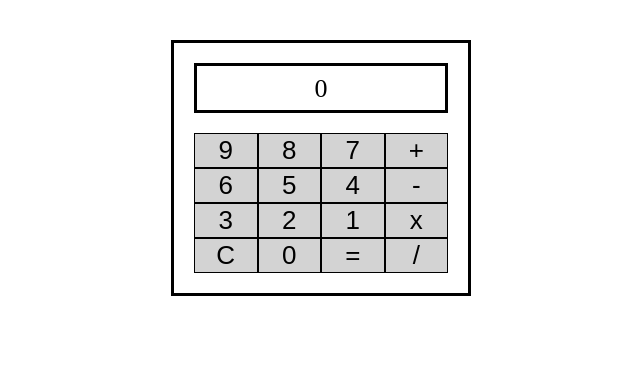
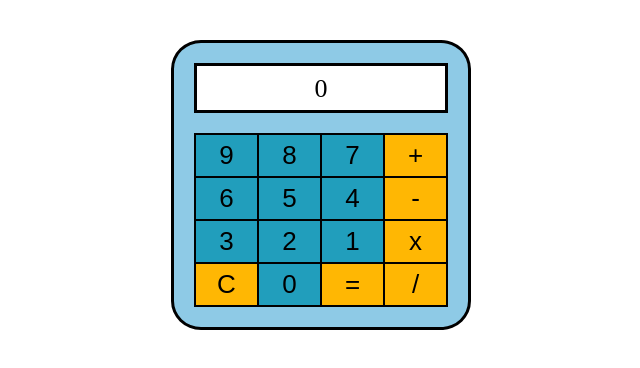
Before and after one commit to Paige94/calculator, a plain HTML site: page index.html in a window 1280 px wide. Shown: the whole page, without its empty margins (319-959 px from the left). Drawn offline with Linux system fonts and the light colour scheme.

Commit message:
Added colour scheme

```diff
--- a/script.js
+++ b/script.js
@@ -1,7 +1,7 @@
 // Clear 'active' operator colour
  function clearOperatorColour () {
     operatorButtons.forEach((button) => {
-    button.style.backgroundColor = 'lightgray';
+    button.style.backgroundColor ='#ffb703';
     })
 }
 
@@ -68,7 +68,7 @@ numberButtons.forEach((button) => {
 // Recieve operator and store first number & operator inputs
 operatorButtons.forEach((button) => {
     button.addEventListener('click', () => {
-    // If second operator button clicked before first two numbers have been calculated, do calculation & record next operator
+    // If equals button has been pressed, if operator is pressed then treat the equaled total as the first no.
     if (equalsState === true) {
         operator = button.id;
         firstNumber = displayValue;
@@ -76,6 +76,7 @@ operatorButtons.forEach((button) => {
         secondNumber = 0;
         equalsState = false;
         console.log("equals state is " + equalsState);
+    // If second operator button clicked before first two numbers have been calculated, do calculation & record next operator
     } else if (operator != '' && firstNumber != '' && displayValue != '') {
         nextOperator = button.id;
         console.log("next operator is " + nextOperator);
@@ -96,7 +97,7 @@ operatorButtons.forEach((button) => {
         displayValue = '';
     }
     clearOperatorColour();
-    button.style.backgroundColor = 'gray';
+    button.style.backgroundColor = '#fb8500';
     })
 })
 
--- a/styles.css
+++ b/styles.css
@@ -11,17 +11,27 @@ body {
 button {
     font-size: 26px;
     border: black solid 1px;
+    padding: 5px;
 }
 
 .numbers button {
     width: 25%;
-    background-color: lightgray;
+}
+
+.number {
+    background-color: #219ebc;
+}
+
+.operator, .equals, .clear {
+    background-color: #ffb703;
 }
 
 .calculator {
     width: 300px;
     border: black solid 3px;
     padding: 20px;
+    border-radius: 10%;
+    background-color: #8ecae6;
 }
 
 .display {
@@ -31,10 +41,12 @@ button {
     font-size: 26px;
     padding: 8px;
     height: 50px;
+    background-color: white;
 }
 
 .numbers {
     display: flex;
     flex-wrap: wrap;
     margin-top: 20px;
+    border: black solid 1px;
 }
```
Also changed, not shown: index.html (+0 -1 lines).
